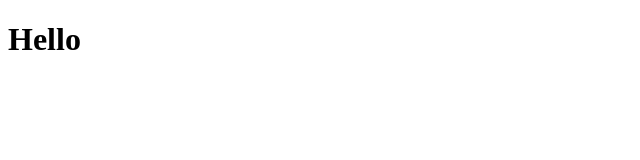
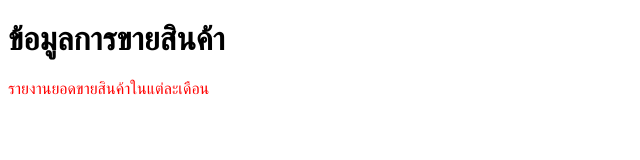
Before and after one commit to Pai22/GitHub-Example_1-67, a plain HTML site: page index.html in a window 1280 px wide. Shown: the whole page, without its empty margins (0-640 px from the left). Drawn offline with Linux system fonts and the light colour scheme.

Commit message:
add report sale

```diff
--- a/index.html
+++ b/index.html
@@ -3,9 +3,15 @@
 <head>
     <meta charset="UTF-8">
     <meta name="viewport" content="width=device-width, initial-scale=1.0">
-    <title>Document</title>
+    <title>My Project</title>
+    <style>
+        p{
+            color: red;
+        }
+    </style>
 </head>
 <body>
-    <h1>Hello </h1>
+    <h1>ข้อมูลการขายสินค้า</h1>
+    <p>รายงานยอดขายสินค้าในแต่ละเดือน</p>
 </body>
 </html>
```
